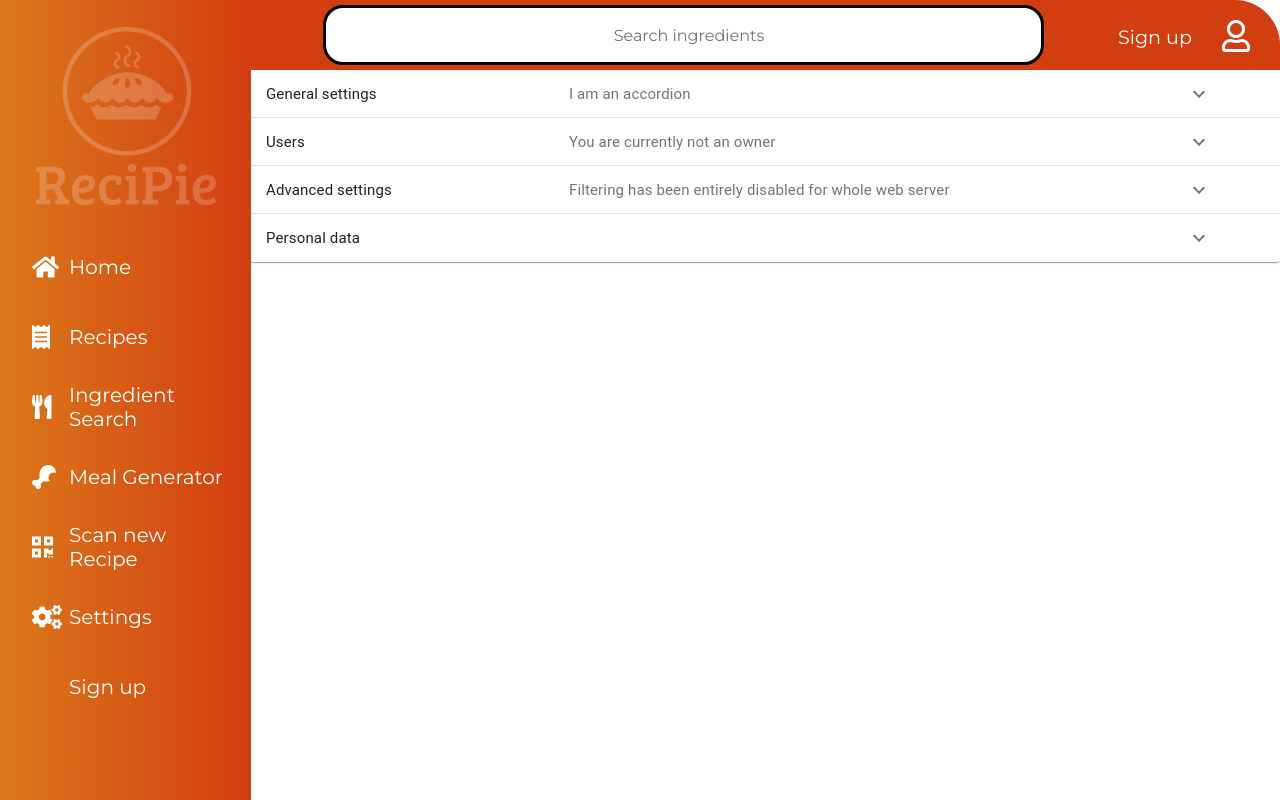
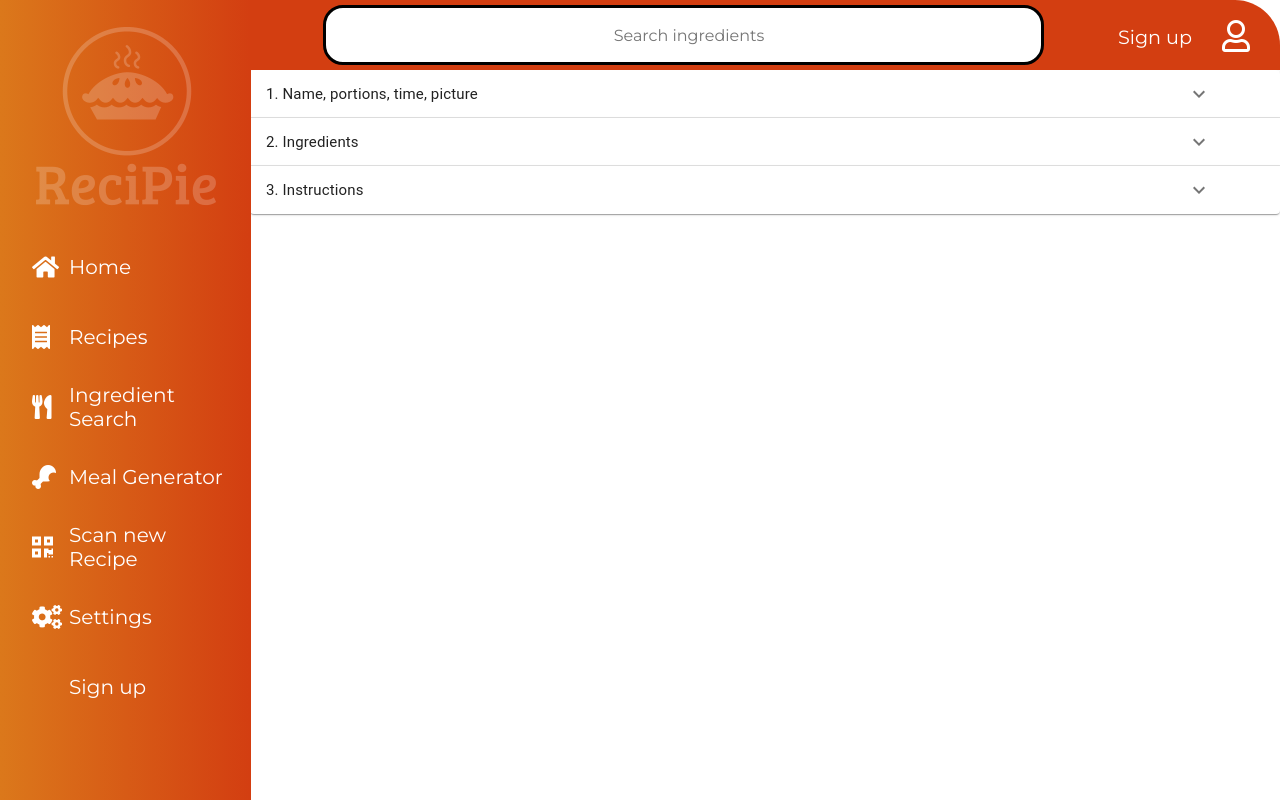
Before and after one commit to SqueakyNinja/ReciPie, a React (Create React App) app in the folder client/: page /recipe in a window 1280 px wide. Built offline with nearby package versions, Linux system fonts and the light colour scheme.

Commit message:
Add CreateRecipe Step components.

```diff
--- /dev/null
+++ b/client/src/components/CreateRecipe/Step1/Step1.jsx
@@ -0,0 +1,15 @@
+import TextField from '@material-ui/core/TextField';
+import { makeStyles } from '@material-ui/core/styles';
+
+const Step1 = () => {
+  return (
+    <div>
+      <label>
+        Recipe name:
+        <input type='text' />
+      </label>
+    </div>
+  );
+};
+
+export default Step1;
--- /dev/null
+++ b/client/src/components/CreateRecipe/Step2/Step2.jsx
@@ -0,0 +1,11 @@
+import React from 'react';
+
+const Step2 = () => {
+  return (
+    <div>
+      <h1>Step 2</h1>
+    </div>
+  );
+};
+
+export default Step2;
--- /dev/null
+++ b/client/src/components/CreateRecipe/Step3/Step3.jsx
@@ -0,0 +1,11 @@
+import React from 'react';
+
+const Step3 = () => {
+  return (
+    <div>
+      <h3>Step 3</h3>
+    </div>
+  );
+};
+
+export default Step3;
--- a/client/src/pages/CreateRecipe/index.jsx
+++ b/client/src/pages/CreateRecipe/index.jsx
@@ -1,18 +1,22 @@
-import React from "react";
-import { makeStyles } from "@material-ui/core/styles";
-import Accordion from "@material-ui/core/Accordion";
-import AccordionDetails from "@material-ui/core/AccordionDetails";
-import AccordionSummary from "@material-ui/core/AccordionSummary";
-import Typography from "@material-ui/core/Typography";
-import ExpandMoreIcon from "@material-ui/icons/ExpandMore";
+import React from 'react';
+import { makeStyles } from '@material-ui/core/styles';
+import Accordion from '@material-ui/core/Accordion';
+import AccordionDetails from '@material-ui/core/AccordionDetails';
+import AccordionSummary from '@material-ui/core/AccordionSummary';
+import Typography from '@material-ui/core/Typography';
+import ExpandMoreIcon from '@material-ui/icons/ExpandMore';
+import Step2 from '../../components/CreateRecipe/Step2/Step2';
+
+import Step1 from '../../components/CreateRecipe/Step1/Step1';
+import Step3 from '../../components/CreateRecipe/Step3/Step3';
 
 const useStyles = makeStyles((theme) => ({
   root: {
-    width: "100%",
+    width: '100%',
   },
   heading: {
     fontSize: theme.typography.pxToRem(15),
-    flexBasis: "33.33%",
+    flexBasis: '33.33%',
     flexShrink: 0,
   },
   secondaryHeading: {
@@ -32,84 +36,58 @@ const CreateRecipe = () => {
   return (
     <div className={classes.root}>
       <Accordion
-        expanded={expanded === "panel1"}
-        onChange={handleChange("panel1")}
+        expanded={expanded === 'panel1'}
+        onChange={handleChange('panel1')}
       >
         <AccordionSummary
           expandIcon={<ExpandMoreIcon />}
-          aria-controls="panel1bh-content"
-          id="panel1bh-header"
+          aria-controls='panel1bh-content'
+          id='panel1bh-header'
         >
-          <Typography className={classes.heading}>General settings</Typography>
-          <Typography className={classes.secondaryHeading}>
-            I am an accordion
+          <Typography className={classes.heading}>
+            1. Name, portions, time, picture
           </Typography>
+        </AccordionSummary>
+
+        <AccordionDetails>
+          <Typography>
+            <Step1 />
+          </Typography>
+        </AccordionDetails>
+      </Accordion>
+
+      <Accordion
+        expanded={expanded === 'panel2'}
+        onChange={handleChange('panel2')}
+      >
+        <AccordionSummary
+          expandIcon={<ExpandMoreIcon />}
+          aria-controls='panel2bh-content'
+          id='panel2bh-header'
+        >
+          <Typography className={classes.heading}>2. Ingredients</Typography>
         </AccordionSummary>
         <AccordionDetails>
           <Typography>
-            Nulla facilisi. Phasellus sollicitudin nulla et quam mattis feugiat.
-            Aliquam eget maximus est, id dignissim quam.
+            <Step2 />
           </Typography>
         </AccordionDetails>
       </Accordion>
+
       <Accordion
-        expanded={expanded === "panel2"}
-        onChange={handleChange("panel2")}
+        expanded={expanded === 'panel3'}
+        onChange={handleChange('panel3')}
       >
         <AccordionSummary
           expandIcon={<ExpandMoreIcon />}
-          aria-controls="panel2bh-content"
-          id="panel2bh-header"
+          aria-controls='panel3bh-content'
+          id='panel3bh-header'
         >
-          <Typography className={classes.heading}>Users</Typography>
-          <Typography className={classes.secondaryHeading}>
-            You are currently not an owner
-          </Typography>
+          <Typography className={classes.heading}>3. Instructions</Typography>
         </AccordionSummary>
         <AccordionDetails>
           <Typography>
-            Donec placerat, lectus sed mattis semper, neque lectus feugiat
-            lectus, varius pulvinar diam eros in elit. Pellentesque convallis
-            laoreet laoreet.
-          </Typography>
-        </AccordionDetails>
-      </Accordion>
-      <Accordion
-        expanded={expanded === "panel3"}
-        onChange={handleChange("panel3")}
-      >
-        <AccordionSummary
-          expandIcon={<ExpandMoreIcon />}
-          aria-controls="panel3bh-content"
-          id="panel3bh-header"
-        >
-          <Typography className={classes.heading}>Advanced settings</Typography>
-          <Typography className={classes.secondaryHeading}>
-            Filtering has been entirely disabled for whole web server
-          </Typography>
-        </AccordionSummary>
-        <AccordionDetails>
-          <Typography>
-            Nunc vitae orci ultricies, auctor nunc in, volutpat nisl. Integer
-            sit amet egestas eros, vitae egestas augue. Duis vel est augue.
-          </Typography>
-        </AccordionDetails>
-      </Accordion>
-      <Accordion
-        expanded={expanded === "panel4"}
-        onChange={handleChange("panel4")}
-      >
-        <AccordionSummary
-          expandIcon={<ExpandMoreIcon />}
-          aria-controls="panel4bh-content"
-          id="panel4bh-header"
-        >
-          <Typography className={classes.heading}>Personal data</Typography>
-        </AccordionSummary>
-        <AccordionDetails>
-          <Typography>
-            Nunc vitae orci ultricies, auctor nunc in, volutpat nisl. Integer
-            sit amet egestas eros, vitae egestas augue. Duis vel est augue.
+            <Step3 />
           </Typography>
         </AccordionDetails>
       </Accordion>
```
